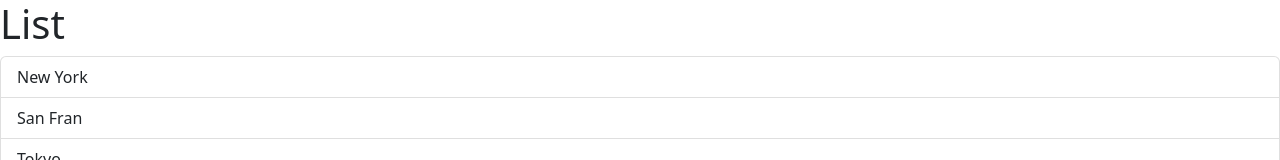
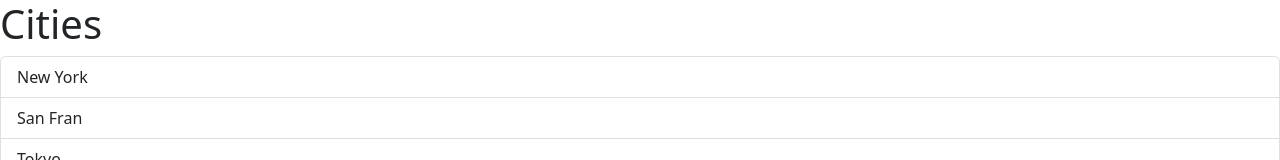
Before and after one commit to tomfyfe85/reactWithMosh, a React (Vite) app: page / in a window 1280 px wide. Shown: the top 160 px of the page. Built offline with nearby package versions, Linux system fonts and the light colour scheme.

Commit message:
passing functions as props complete

```diff
--- a/src/App.tsx
+++ b/src/App.tsx
@@ -1,8 +1,12 @@
 import ListGroup from "./components/ListGroup";
-  function App() {
+function App() {
+  let items = ["New York", "San Fran", "Tokyo", "London", "Paris"];
+  const onSelectedItem = (item: string) => {
+    console.log(item);
+  };
   return (
     <div>
-      <ListGroup/>
+      <ListGroup items={items} heading="Cities" onSelectedItem={onSelectedItem}/>
     </div>
   );
 }
--- /dev/null
+++ b/src/components/Alert.tsx
@@ -0,0 +1,5 @@
+const Alert = () => {
+  return <div>Alert</div>;
+};
+
+export default Alert;
--- a/src/components/ListGroup.tsx
+++ b/src/components/ListGroup.tsx
@@ -1,15 +1,27 @@
-import { MouseEvent } from "react";
-function ListGroup() {
-  let items = ["New York", "San Fran", "Tokyo", "London", "Paris"];
-
-  const handleClick = (event: MouseEvent) => console.log(event);
+import { useState } from "react";
+interface Props {
+  items: string[];
+  heading: string;
+  onSelectedItem: (item: string) => void;
+}
+function ListGroup({ items, heading, onSelectedItem }: Props) {
+  const [index, setIndex] = useState(-1);
   return (
     <>
-      <h1>List</h1>
+      <h1>{heading}</h1>
       {items.length === 0 && <p>No List items</p>}
       <ul className="list-group">
         {items.map((item, i) => (
-          <li className="list-group-item" key={item} onClick={handleClick}>
+          <li
+            className={
+              index === i ? "list-group-item active" : "list-group-item"
+            }
+            key={item}
+            onClick={() => {
+              setIndex(i);
+              onSelectedItem(item);
+            }}
+          >
             {item}
           </li>
         ))}
```
